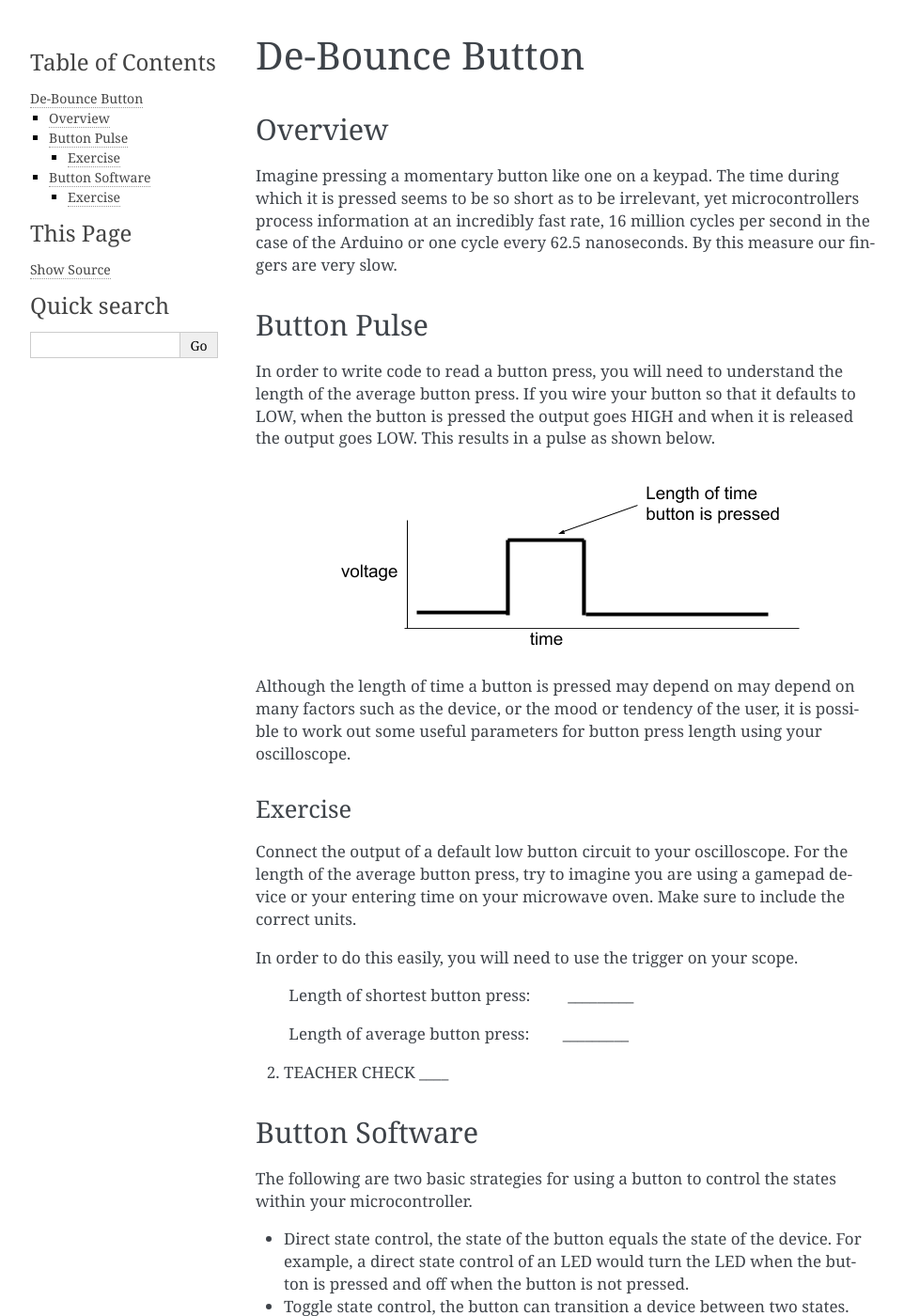
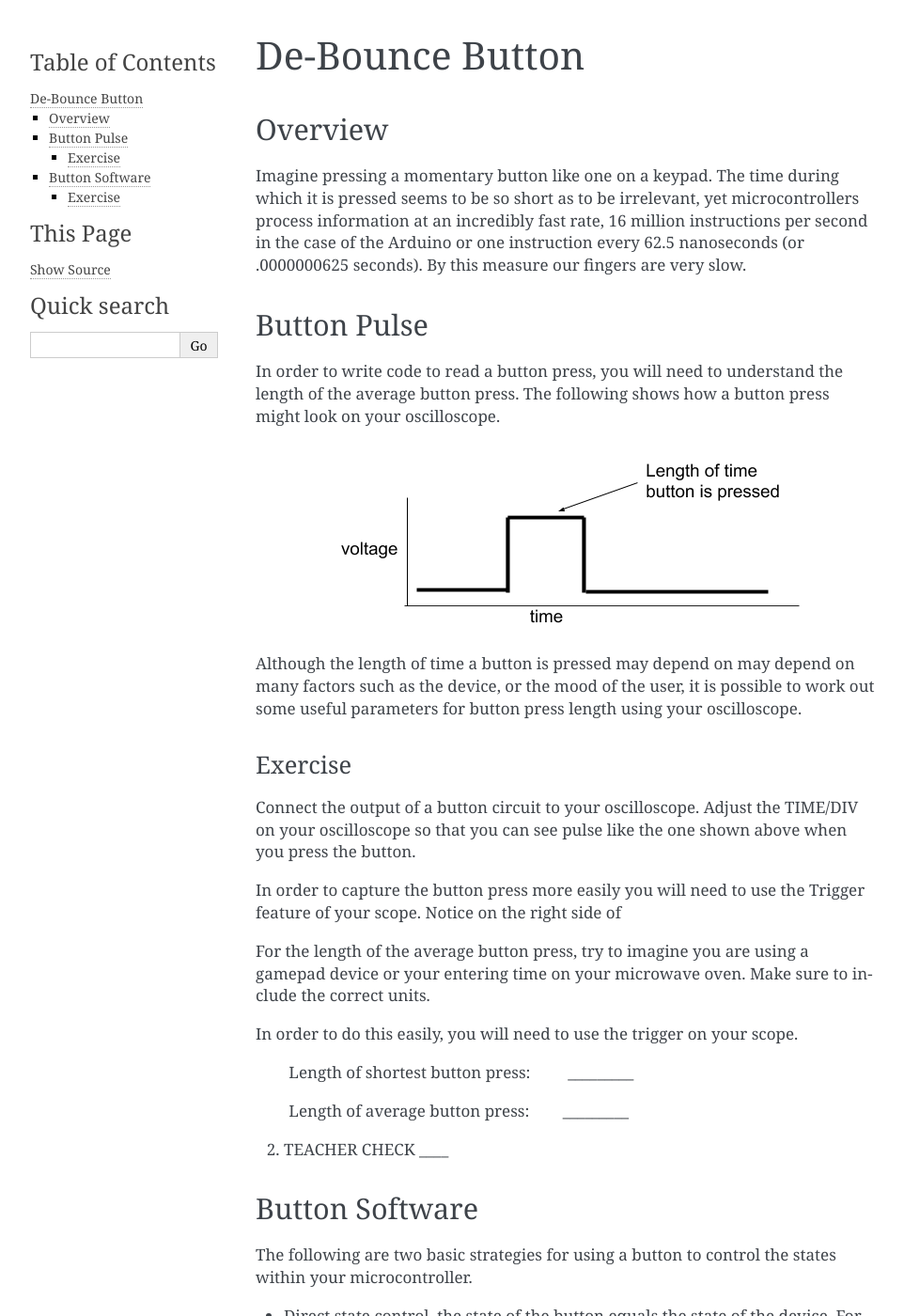
Before and after one commit to maxtkc/mvths-wiki, a Sphinx documentation site: the page built from docs/042-de-bounce-button.rst, in a window 1280 px wide and 1400 px high. Shown: the whole window at 94% size, without its empty margins (148-1110 px from the left). Built offline with Sphinx 7.4.7, drawn with Linux system fonts in a browser that asks for light colours; pages that are not in the unit, such as notebooks, are missing from menus.

Commit message:
Update 042-de-bounce-button.rst

```diff
--- a/docs/042-de-bounce-button.rst
+++ b/docs/042-de-bounce-button.rst
@@ -4,36 +4,26 @@ De-Bounce Button
 Overview
 --------
 
-Imagine pressing a momentary button like one on a keypad. The time
-during which it is pressed seems to be so short as to be irrelevant, yet
-microcontrollers process information at an incredibly fast rate, 16
-million cycles per second in the case of the Arduino or one cycle every
-62.5 nanoseconds. By this measure our fingers are very slow.
+Imagine pressing a momentary button like one on a keypad. The time during which it is pressed seems to be so short as to be irrelevant, yet microcontrollers process information at an incredibly fast rate, 16 million instructions per second in the case of the Arduino or one instruction every 62.5 nanoseconds (or .0000000625 seconds). By this measure our fingers are very slow.
 
 Button Pulse
 ------------
 
-In order to write code to read a button press, you will need to
-understand the length of the average button press. If you wire your
-button so that it defaults to LOW, when the button is pressed the output
-goes HIGH and when it is released the output goes LOW. This results in a
-pulse as shown below.
+In order to write code to read a button press, you will need to understand the length of the average button press. The following shows how a button press might look on your oscilloscope.
 
 .. figure:: images/image66.png
    :alt:
 
-Although the length of time a button is pressed may depend on may depend
-on many factors such as the device, or the mood or tendency of the user,
-it is possible to work out some useful parameters for button press
-length using your oscilloscope.
+Although the length of time a button is pressed may depend on may depend on many factors such as the device, or the mood of the user, it is possible to work out some useful parameters for button press length using your oscilloscope.
 
 Exercise
 ~~~~~~~~
 
-Connect the output of a default low button circuit to your oscilloscope.
-For the length of the average button press, try to imagine you are using
-a gamepad device or your entering time on your microwave oven. Make sure
-to include the correct units.
+Connect the output of a button circuit to your oscilloscope. Adjust the TIME/DIV on your oscilloscope so that you can see pulse like the one shown above when you press the button.
+
+In order to capture the button press more easily you will need to use the Trigger feature of your scope. Notice on the right side of
+
+For the length of the average button press, try to imagine you are using a gamepad device or your entering time on your microwave oven. Make sure to include the correct units.
 
 In order to do this easily, you will need to use the trigger on your
 scope.
```
